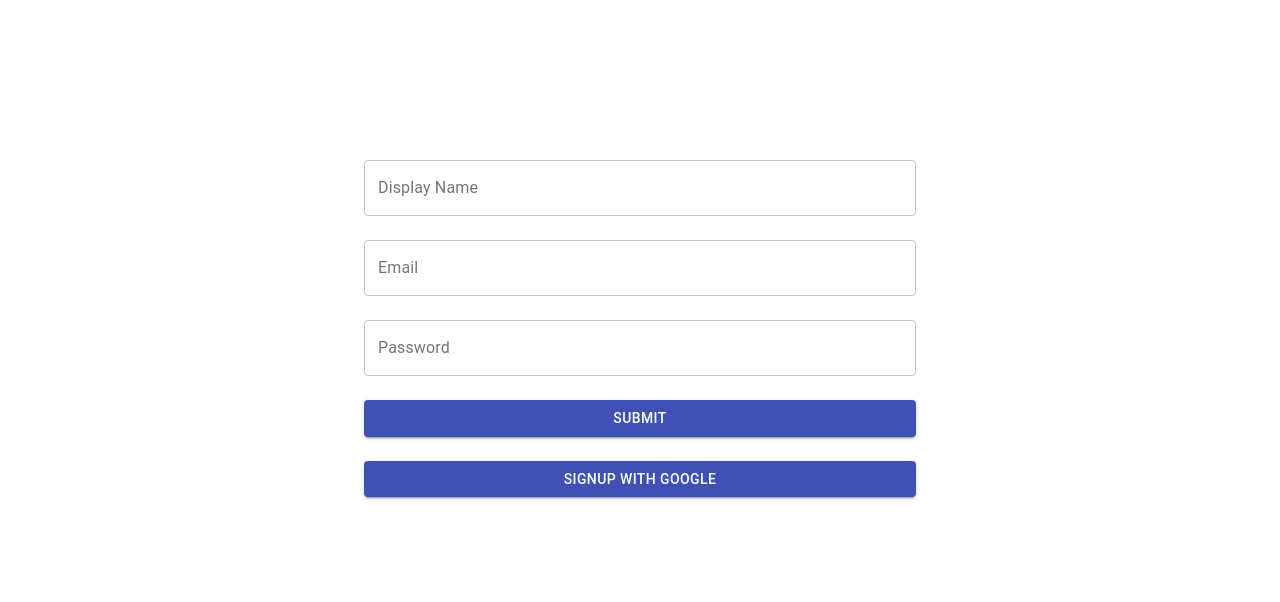
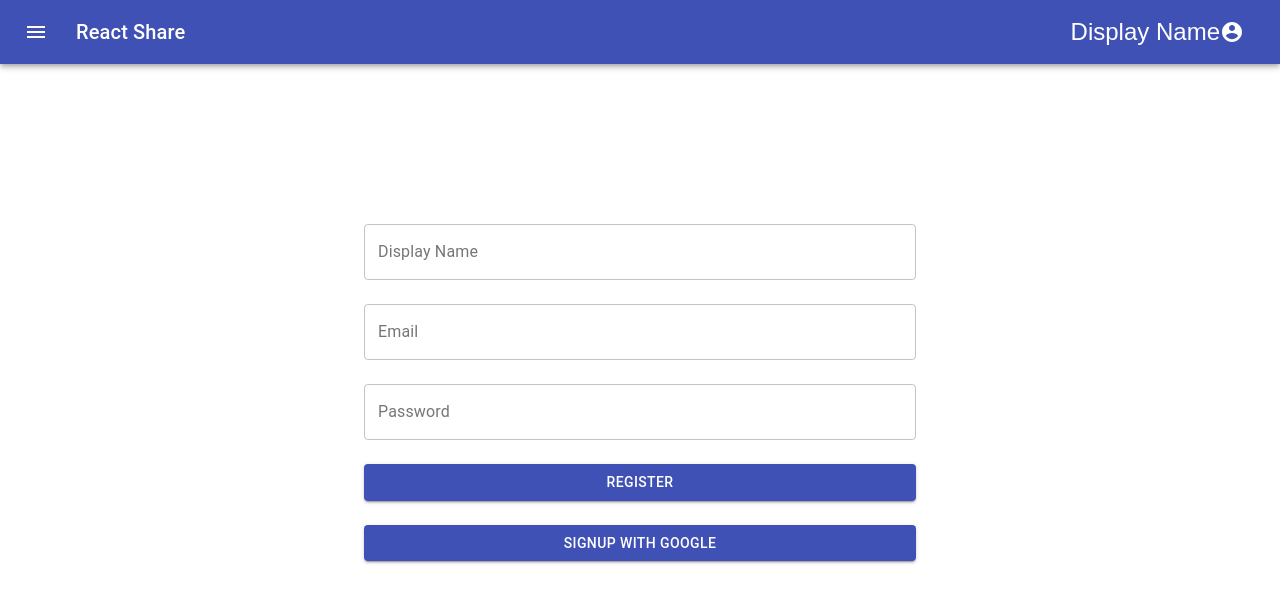
Before and after one commit to sahinmurat/React_Share, a React (Create React App) app: page / in a window 1280 px wide. Shown: the top 602 px of the page. Built offline with nearby package versions, Linux system fonts and the light colour scheme; no server answers.

Commit message:
firebase added and configurated, signup page attached to firebase

```diff
--- a/package.json
+++ b/package.json
@@ -10,6 +10,7 @@
     "@testing-library/react": "^11.1.0",
     "@testing-library/user-event": "^12.1.10",
     "axios": "^0.21.1",
+    "firebase": "^8.2.10",
     "formik": "^2.2.6",
     "node-sass": "4.14.1",
     "react": "^17.0.1",
--- a/src/App.js
+++ b/src/App.js
@@ -1,8 +1,12 @@
 import Signup from "./pages/Signup";
+import Navbar from "./components/Navbar";
 
 function App() {
+  console.log(process.env);
+
   return (
     <div className="App">
+      <Navbar />
       <Signup />
       {/*
 
--- /dev/null
+++ b/src/components/Navbar.js
@@ -0,0 +1,88 @@
+import React from "react";
+import { makeStyles } from "@material-ui/core/styles";
+import AppBar from "@material-ui/core/AppBar";
+import Toolbar from "@material-ui/core/Toolbar";
+import Typography from "@material-ui/core/Typography";
+import IconButton from "@material-ui/core/IconButton";
+import MenuIcon from "@material-ui/icons/Menu";
+import AccountCircle from "@material-ui/icons/AccountCircle";
+import MenuItem from "@material-ui/core/MenuItem";
+import Menu from "@material-ui/core/Menu";
+
+const useStyles = makeStyles((theme) => ({
+  root: {
+    flexGrow: 1,
+  },
+  menuButton: {
+    marginRight: theme.spacing(2),
+  },
+  title: {
+    flexGrow: 1,
+  },
+}));
+
+export default function Navbar() {
+  const classes = useStyles();
+  const [auth, setAuth] = React.useState(true);
+  const [anchorEl, setAnchorEl] = React.useState(null);
+  const open = Boolean(anchorEl);
+  const handleMenu = (event) => {
+    setAnchorEl(event.currentTarget);
+  };
+
+  const handleClose = () => {
+    setAnchorEl(null);
+  };
+
+  return (
+    <div className={classes.root}>
+      <AppBar position="static">
+        <Toolbar>
+          <IconButton
+            edge="start"
+            className={classes.menuButton}
+            color="inherit"
+            aria-label="menu"
+          >
+            <MenuIcon />
+          </IconButton>
+          <Typography variant="h6" className={classes.title}>
+            React Share
+          </Typography>
+          {auth && (
+            <div>
+              <IconButton
+                aria-label="account of current user"
+                aria-controls="menu-appbar"
+                aria-haspopup="true"
+                onClick={handleMenu}
+                color="inherit"
+              >
+                 Display Name
+                <AccountCircle />
+              </IconButton>
+              <Menu
+                id="menu-appbar"
+                anchorEl={anchorEl}
+                anchorOrigin={{
+                  vertical: "top",
+                  horizontal: "right",
+                }}
+                keepMounted
+                transformOrigin={{
+                  vertical: "top",
+                  horizontal: "right",
+                }}
+                open={open}
+                onClose={handleClose}
+              >
+                <MenuItem onClick={handleClose}>Profile</MenuItem>
+                <MenuItem onClick={handleClose}>My account</MenuItem>
+              </Menu>
+            </div>
+          )}
+        </Toolbar>
+      </AppBar>
+    </div>
+  );
+}
--- /dev/null
+++ b/src/firebase/firebase.utils.js
@@ -0,0 +1,44 @@
+import firebase from "firebase/app";
+import "firebase/auth";
+//firestore
+
+const devConfig = {
+  apiKey: process.env.REACT_APP_API_KEY,
+  authDomain: process.env.REACT_APP_AUTH_DOMAIN,
+  databaseURL: process.env.REACT_APP_DATABASE_URL,
+  projectId: process.env.REACT_APP_PROJECT_ID,
+  storageBucket: process.env.REACT_APP_STORAGE_BUCKET,
+  messagingSenderId: process.env.REACT_APP_MESSAGING_SENDER_ID,
+  appId: process.env.REACT_APP_ID,
+};
+
+const prodConfig = {};
+
+const config = process.env.NODE_ENV === "development" ? devConfig : prodConfig;
+
+class Firebase {
+  constructor() {
+    firebase.initializeApp(config);
+    this.firebaseAuth = firebase.auth();
+  }
+
+  // register registerWithEmailAndPassword
+  register(email, password) {
+    this.firebaseAuth.createUserWithEmailAndPassword(email, password);
+  }
+
+  // sign in/up with google GoogleAuthProvider
+  useGoogleProvider() {
+    const googleProvider = new firebase.auth.GoogleAuthProvider();
+    googleProvider.setCustomParameters({ prompt: "select_account" });
+    this.firebaseAuth.signInWithPopup(googleProvider);
+  }
+
+  // login  signInWithEmailAndPassword
+
+  // logout signOut
+
+  // forgot password sendPasswordResetEmail
+}
+
+export default new Firebase();
--- a/src/pages/Signup.js
+++ b/src/pages/Signup.js
@@ -2,6 +2,7 @@
 import { Button, TextField, Grid, Container } from "@material-ui/core";
 import { makeStyles } from "@material-ui/core/styles";
 import { useFormik } from "formik";
+import firebase from "../firebase/firebase.utils";
 
 const stylesFunc = makeStyles({
   wrapper: {
@@ -17,11 +18,16 @@
       password: "",
     },
     onSubmit: (values) => {
-      alert(JSON.stringify(values, null, 2));
+      // alert(JSON.stringify(values, null, 2));
+      firebase.register(values.email, values.password);
     },
   });
   const signupStyles = stylesFunc();
-  console.log(formik);
+
+  const handleGoogleButtonClick = () => {
+    firebase.useGoogleProvider();
+  };
+
   return (
     <Container className={signupStyles.wrapper} maxWidth="sm">
       <form onSubmit={formik.handleSubmit}>
@@ -51,6 +57,7 @@
               name="password"
               label="Password"
               variant="outlined"
+              type="password"
               fullWidth
               value={formik.values.password}
               onChange={formik.handleChange}
@@ -58,11 +65,16 @@
           </Grid>
           <Grid item xs={12}>
             <Button type="submit" variant="contained" color="primary" fullWidth>
-              Submit
+              Register
             </Button>
           </Grid>
           <Grid item xs={12}>
-            <Button variant="contained" color="primary" fullWidth>
+            <Button
+              variant="contained"
+              color="primary"
+              fullWidth
+              onClick={handleGoogleButtonClick}
+            >
               SignUp with Google
             </Button>
           </Grid>
```
Also changed, not shown: 2 other files (tests, documents, lock files or other folders).
